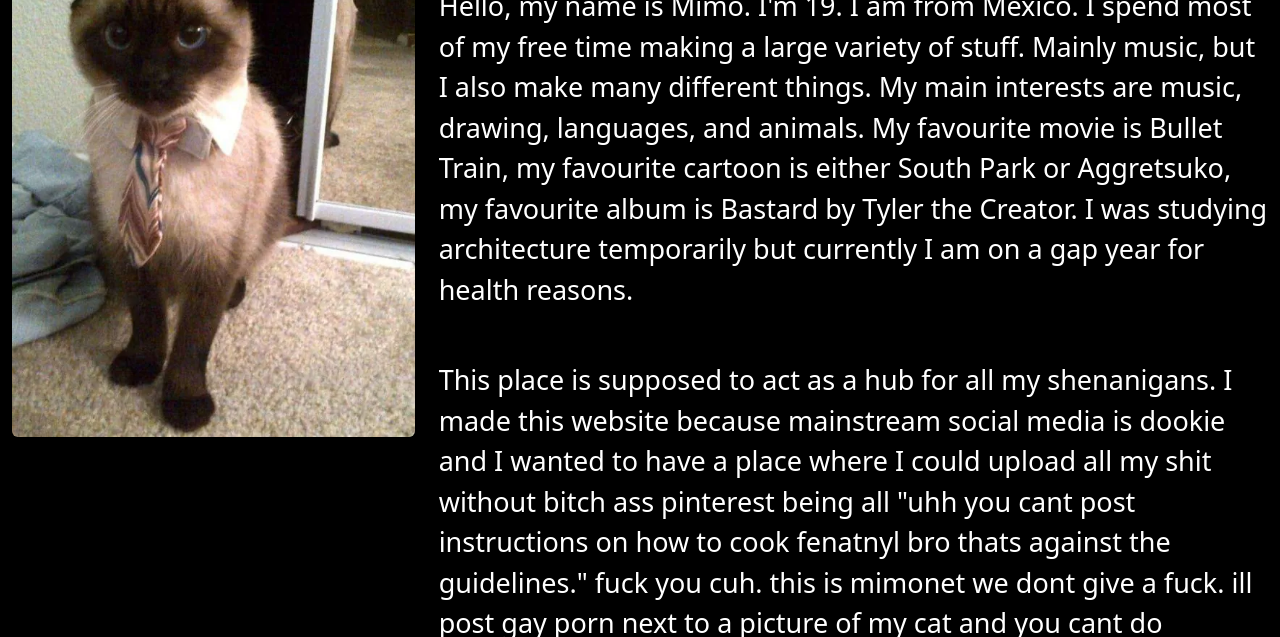
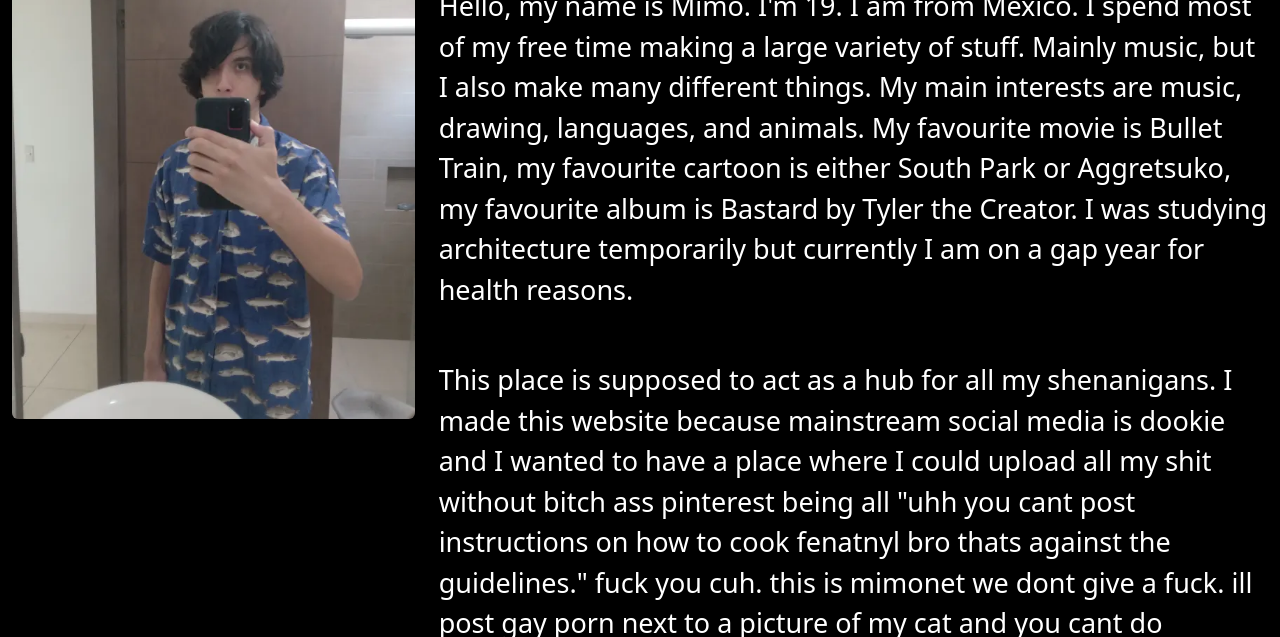
Before and after one commit to mimogoat/mimo, a plain HTML site: page index.html in a window 1280 px wide. Shown: the part 563-1200 px from the top of the page. Drawn offline with nearby package versions, Linux system fonts and the light colour scheme.

Commit message:
Update index.html

```diff
--- a/index.html
+++ b/index.html
@@ -106,7 +106,7 @@
     .<div class="container-fluid">
         <div class="row">
             <div class="col-4">
-                <img src="assets/amigito.jpg" class="img-fluid rounded" alt="..." width="500" height="300">
+                <img src="assets/pescamisa.jpg" class="img-fluid rounded" alt="..." width="500" height="300">
             </div>
             <div class="col-8">
                 <div class="about-page">
```
